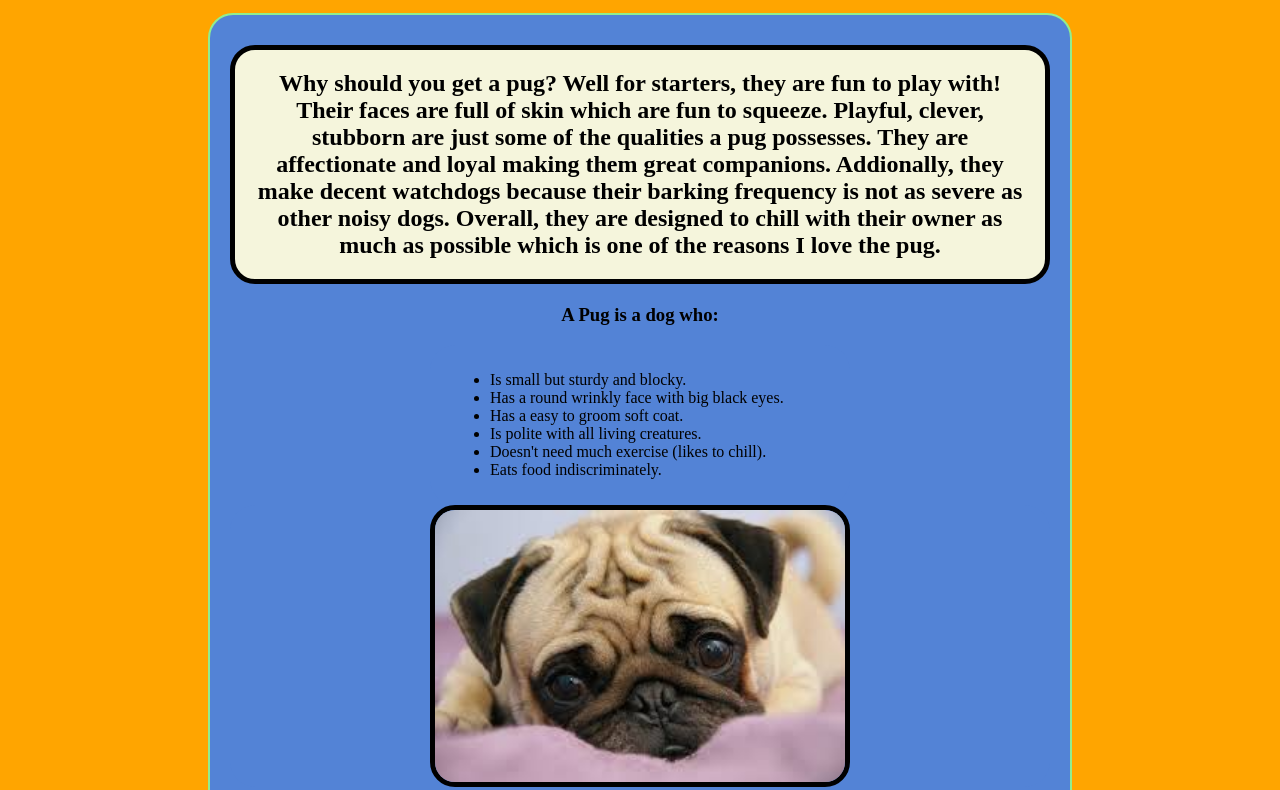
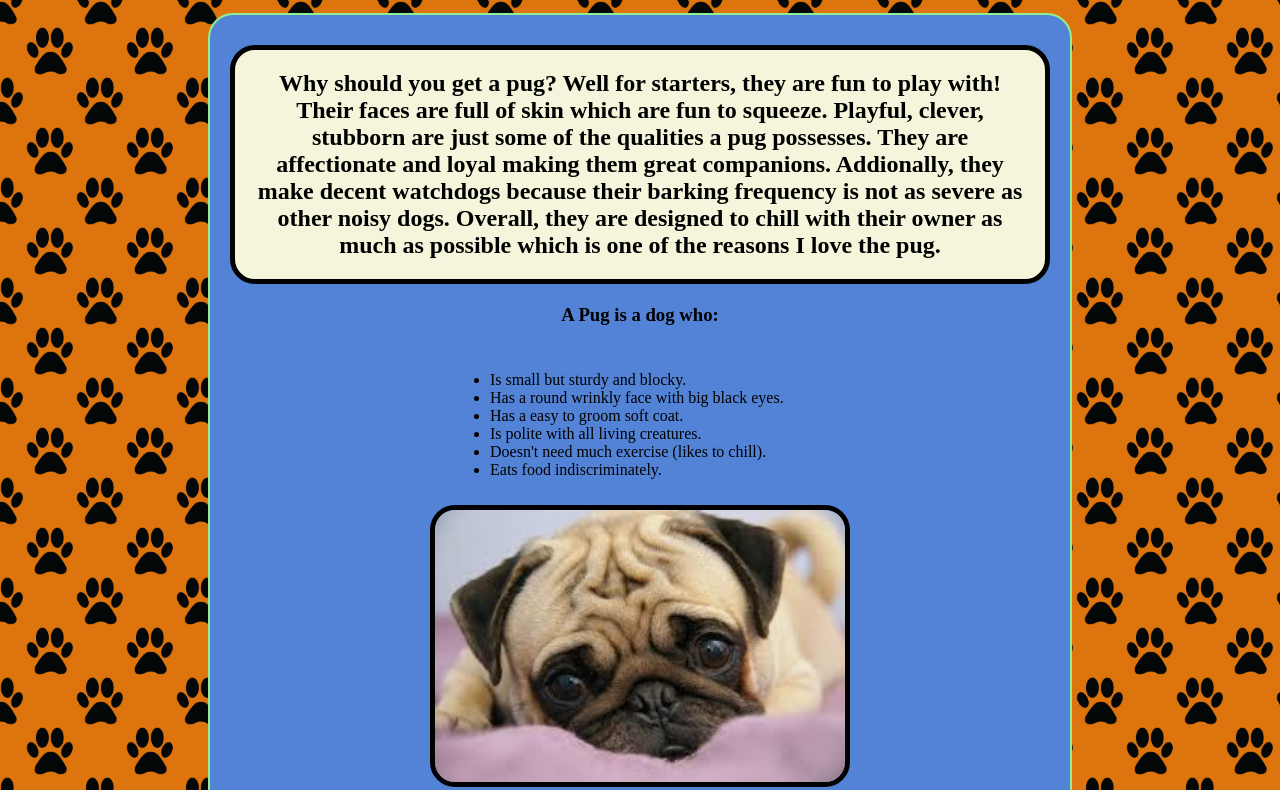
Before and after one commit to Josh-Sabio/project-woof, a plain HTML site: page index.html in a window 1280 px wide. Shown: the part 199-989 px from the top of the page. Drawn offline with Linux system fonts and the light colour scheme; files whose address does not match are found by name.

Commit message:
Update main.css

```diff
--- a/css/main.css
+++ b/css/main.css
@@ -1,5 +1,5 @@
 body {
-	background: url(../images/paw-bg.jpg) repeat;
+	background: url(../img/paw-bg.jpg) repeat;
 	background-color: orange;
 	background-size: 100px;
 }
```
